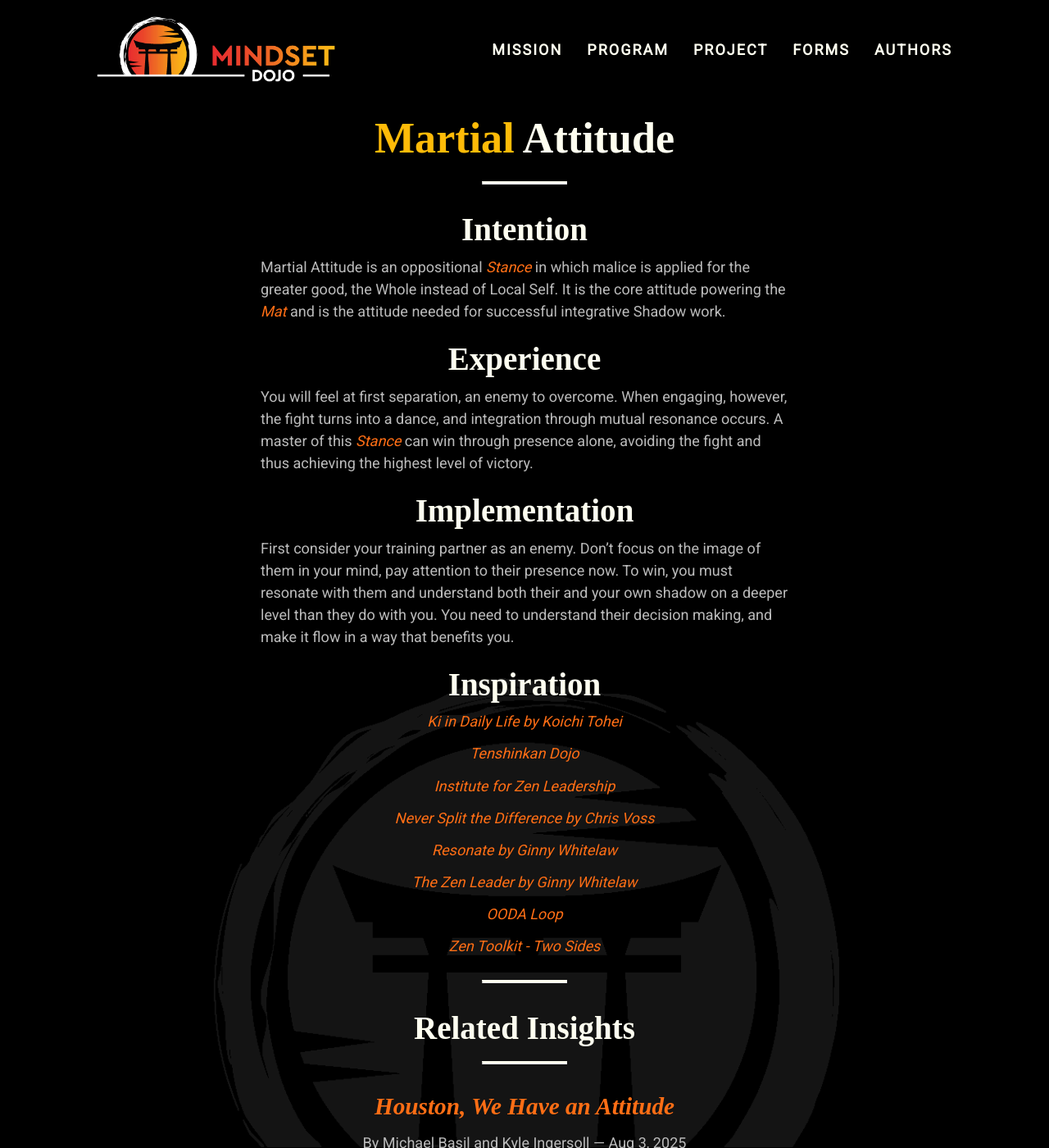
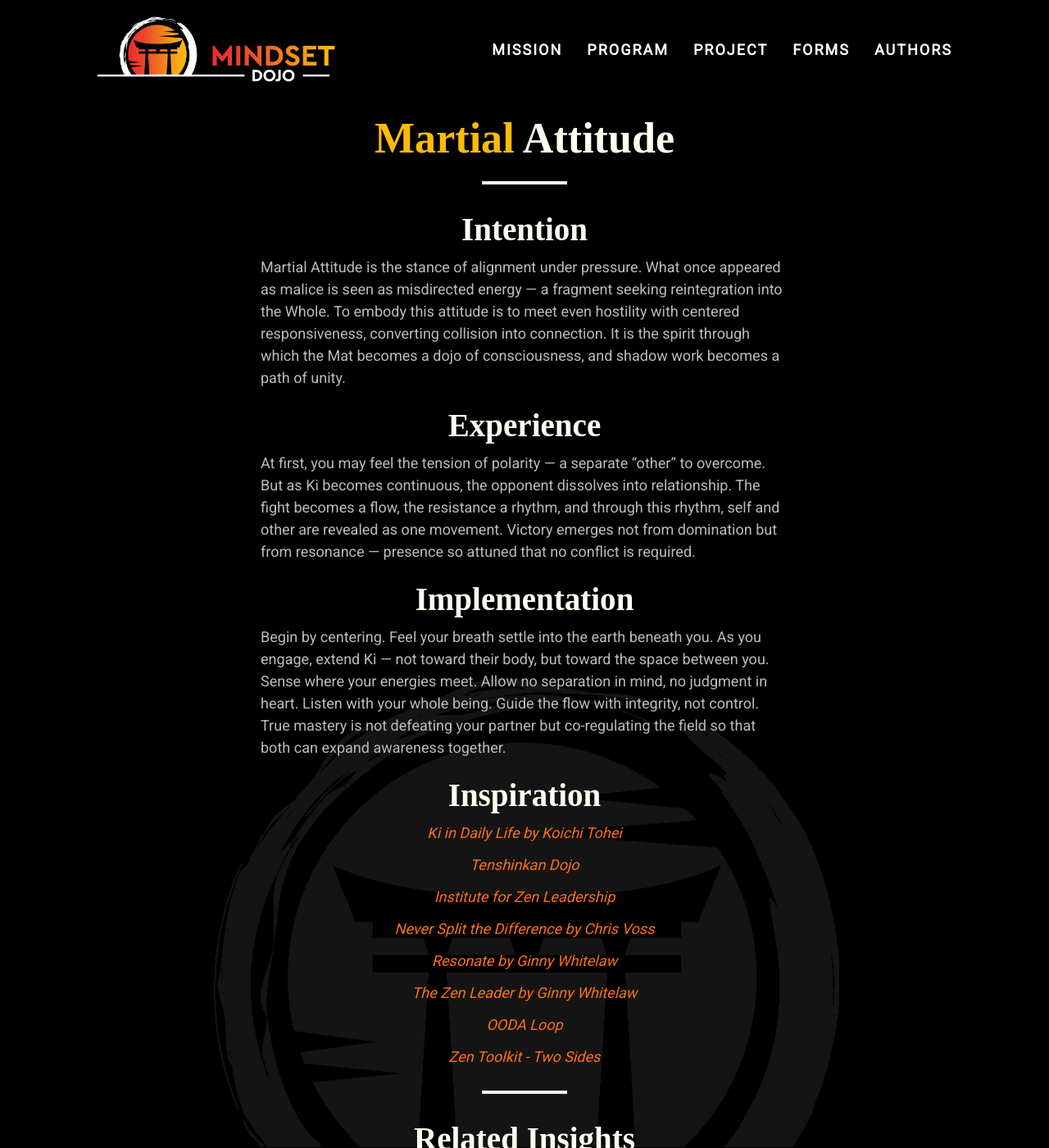
Before and after one commit to mindset-dojo/mindset-dojo.github.io, a Jekyll site: the page built from _forms/martial-attitude.md, in a window 1280 px wide and 1400 px high. Shown: the whole window at 82% size. Built offline with Jekyll 4.4.1, drawn with Linux system fonts in a browser that asks for light colours; some web fonts are replaced.

Commit message:
fix(martial-attitude): level of consciousness.

```diff
--- a/_forms/martial-attitude.md
+++ b/_forms/martial-attitude.md
@@ -8,20 +8,21 @@ authors:
   - jeremy-mcmillan
   - michael-basil
   - kyle-ingersoll
-excerpt: "Martial Attitude is an oppositional Stance in which malice is applied for the greater good, the Whole instead of Local Self."
+excerpt: "Martial Attitude is not opposition but attunement — the clarity to meet force with harmony, transforming conflict into coherence."
 ---
 
 ## Intention
 
-Martial Attitude is an oppositional [Stance](../stance/) in which malice is applied for the greater good, the Whole instead of Local Self. It is the core attitude powering the [Mat](../mat/) and is the attitude needed for successful integrative Shadow work.
+Martial Attitude is the stance of alignment under pressure. What once appeared as malice is seen as misdirected energy — a fragment seeking reintegration into the Whole. To embody this attitude is to meet even hostility with centered responsiveness, converting collision into connection. It is the spirit through which the Mat
+becomes a dojo of consciousness, and shadow work becomes a path of unity.
 
 ## Experience
 
-You will feel at first separation, an enemy to overcome. When engaging, however, the fight turns into a dance, and integration through mutual resonance occurs. A master of this [Stance](../stance/) can win through presence alone, avoiding the fight and thus achieving the highest level of victory.
+At first, you may feel the tension of polarity — a separate “other” to overcome. But as Ki becomes continuous, the opponent dissolves into relationship. The fight becomes a flow, the resistance a rhythm, and through this rhythm, self and other are revealed as one movement. Victory emerges not from domination but from resonance — presence so attuned that no conflict is required.
 
 ## Implementation
 
-First consider your training partner as an enemy. Don't focus on the image of them in your mind, pay attention to their presence now. To win, you must resonate with them and understand both their and your own shadow on a deeper level than they do with you. You need to understand their decision making, and make it flow in a way that benefits you.
+Begin by centering. Feel your breath settle into the earth beneath you. As you engage, extend Ki — not toward their body, but toward the space between you. Sense where your energies meet. Allow no separation in mind, no judgment in heart. Listen with your whole being. Guide the flow with integrity, not control. True mastery is not defeating your partner but co-regulating the field so that both can expand awareness together.
 
 ## Inspiration
 
```
